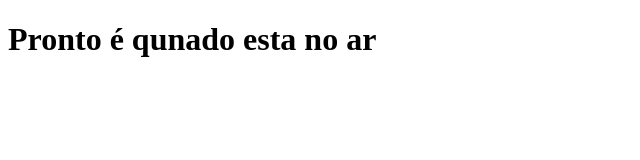
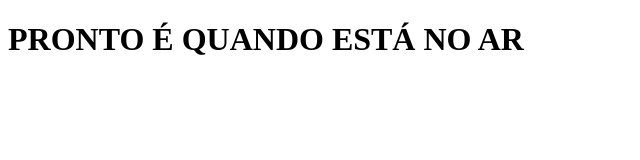
Before and after one commit to luarapiere551-pixel/GestaoTurmaSenai, a plain HTML site: page index.html in a window 1280 px wide. Shown: the whole page, without its empty margins (0-640 px from the left). Drawn offline with Linux system fonts and the light colour scheme.

Commit message:
atualização

```diff
--- a/Gestao.html
+++ b/index.html
@@ -12,11 +12,13 @@
     <link id="dynamic-favicon" rel="shortcut icon" type="image/x-icon"
         href="https://s1-e.pinimg.com/webapp/favicon_48x48-ca576772.png">
     <title>HOME: Página Principal </title>
+    <link rel="stylesheet" href="css/estilo.css">
+
 </head>
 
 <body>
     <header>
-        <h1>Pronto é qunado esta no ar</h1>
+        <h1>PRONTO É QUANDO ESTÁ NO AR</h1>
     </header>
 </body>
 
```
Also changed, not shown: css/cores.css (added), css/estilo.css (added), css/reset.css (added).
